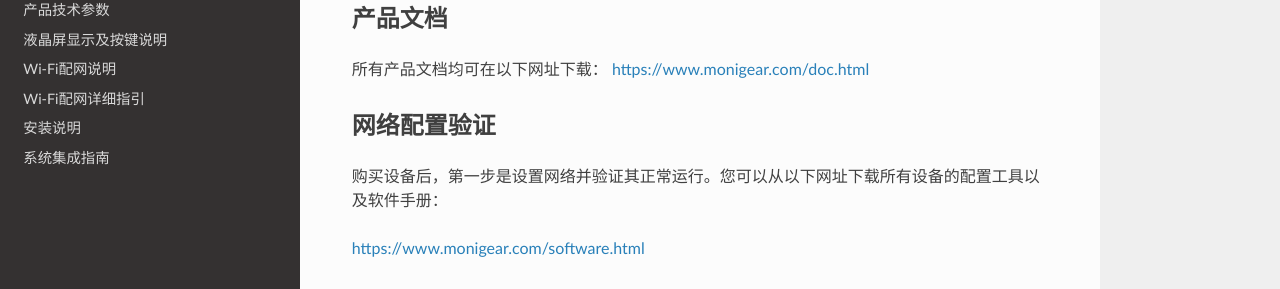
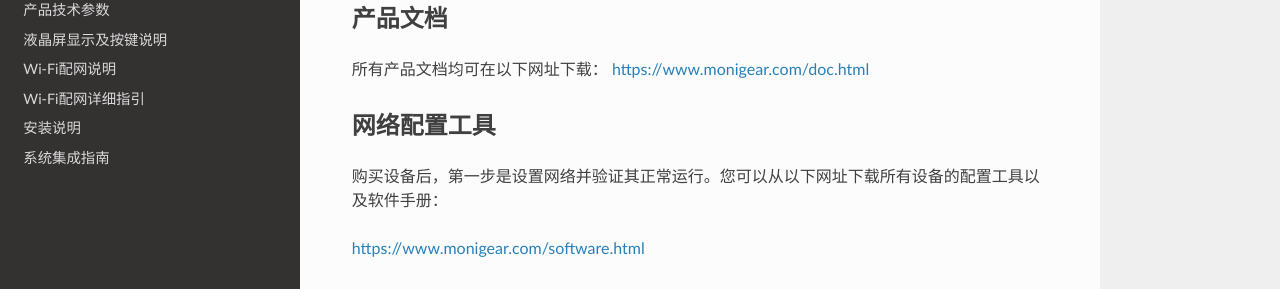
Before and after one commit to laosongbaba/wthm_docs_sphinx, a Sphinx documentation site: the page built from docs/zh/system-integration.rst, in a window 1280 px wide and 900 px high. Shown: the part 217-506 px from the top of the window. Built offline with Sphinx 7.4.7 and the Read the Docs theme 3.1.0, drawn with Linux system fonts in a browser that asks for light colours.

```diff
--- a/docs/en/system-integration.rst
+++ b/docs/en/system-integration.rst
@@ -8,7 +8,7 @@ Product Documentation
 
 All product documentation is available for download at: `https://www.monigear.com/doc.html <https://www.monigear.com/doc.html>`_
 
-Network Configuration Verification
+Network Configuration Tool
 ----------------------------------
 
 After purchasing the device, the first step is to set up the network and verify proper operation. You can download the configuration tool for all our devices, along with the software manual, from:
--- a/docs/zh/system-integration.rst
+++ b/docs/zh/system-integration.rst
@@ -8,7 +8,7 @@
 
 所有产品文档均可在以下网址下载： `https://www.monigear.com/doc.html <https://www.monigear.com/doc.html>`_
 
-网络配置验证
+网络配置工具
 ------------
 
 购买设备后，第一步是设置网络并验证其正常运行。您可以从以下网址下载所有设备的配置工具以及软件手册：
```
